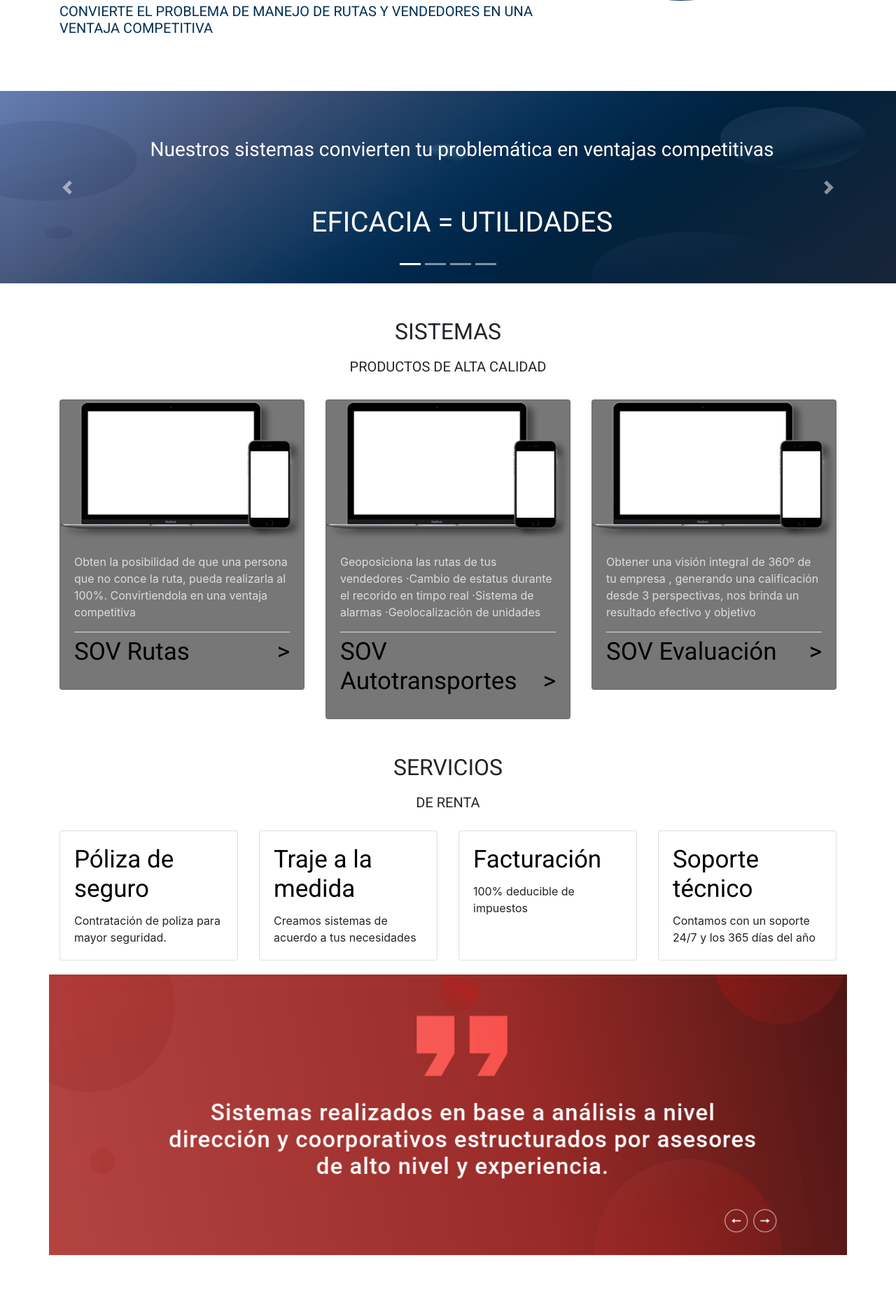
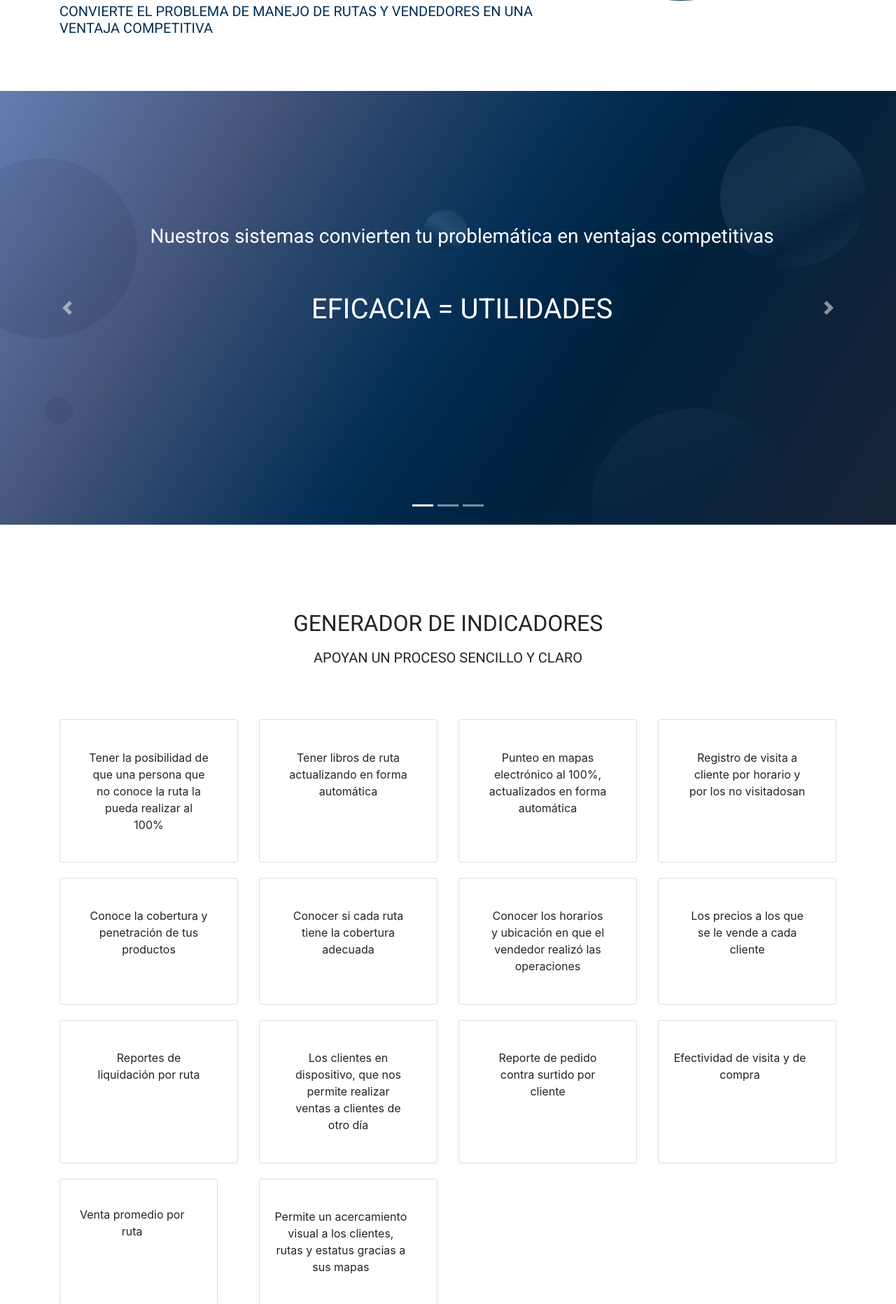
Before and after one commit to SergeantMini/susa2.0, a PHP site: page /sovrutas.php in a window 1280 px wide. Shown: the part 509-2373 px from the top of the page at 70% size. Run offline with PHP 8.4, Linux system fonts and the light colour scheme.

Commit message:
update sovrutas

```diff
--- a/workspace/sovrutas.php
+++ b/workspace/sovrutas.php
@@ -90,13 +90,12 @@
     <li data-target="#carouselExampleIndicators" data-slide-to="0" class="active"></li>
     <li data-target="#carouselExampleIndicators" data-slide-to="1"></li>
     <li data-target="#carouselExampleIndicators" data-slide-to="2"></li>
-    <li data-target="#carouselExampleIndicators" data-slide-to="3"></li>
   </ol>
   <div class="carousel-inner">
     <ul>
     <div class="carousel-item active">
-      <div class="anim1">
-        <div class="container" align="center" style="width:100%;">
+      <div class="anim1" style="height:620px;">
+        <div class="container" align="center" style="width:100%;padding-top:10%;padding-bottom:10%;">
             <div class="row" style="text-align:center;width:100%;">
               <h3 style="width:100%;font-family: 'Roboto', sans-serif;color:white;text-align:center;padding-top:6%;">Nuestros sistemas convierten tu problemática en ventajas competitivas
               </h3>
@@ -108,30 +107,53 @@
       </div>
     </div>
     <div class="carousel-item">
-       <div class="anim2">
+       <div class="anim2" style="height:620px;">
             <div class="container" align="center" style="width:100%;">
                 <div class="row" style="text-align:center;width:100%;">
-                  <h3 style="width:100%;font-family: 'Roboto', sans-serif;color:white;text-align:center;padding-top:6%;">Por un sistema generador de indicadores que apoyan un proceso sencillo y claro en la toma de decisiones comerciales y la eficiencia en el servicio a clientes
+                  <h3 style="width:100%;font-family: 'Roboto', sans-serif;color:white;text-align:center;padding-top:15%;">Por un sistema generador de indicadores que apoyan un proceso sencillo y claro en la toma de decisiones comerciales y la eficiencia en el servicio a clientes
                   </h3>
-                  <img src=""></img>
+                </div>
+                <div class="container" align="center" style="width:100%;text-align:center;padding-top:5%;padding-bottom:10%;">
+                <img align="center" src="icono_generador_parte3_slider2.png"></img>
                 </div>
             </div>
         </div>
     </div>
     <div class="carousel-item">
-       <div class="anim3">
-        <h1 style="color:white;padding-top:40px;padding-left:150px;font-weight:bold;font-size: 60px;">SOV Autotransporte</h1>
-        <p style="color:white;padding-top:40px;padding-left:150px;font-size: 22px;">Facilitamos el almacenamiento de información<br/> de forma fácil, rápida y segura. Encuentralas<br/> en el portal web o en la aplicación.</p>
-        <a href="sovrutas.php" style="padding-top:40px;padding-left:150px;"><img src="boton_parte2.png" alt="Flower"></a>
-        <br><br><br><br><br><br>
+       <div class="anim3" style="display:flex;">
+            <div class="container" align="center" style="width:100%;">
+                <div class="row" style="text-align:center;width:100%;">
+                  <h3 style="width:100%;font-family: 'Roboto', sans-serif;color:white;text-align:center;padding-top:6%;padding-bottom:5%;">Las principales desviaciones comerciales en cualquier operación están contempladas en el Sistema SOV
+                  </h3>
+                </div>
+                <div class="row" style="text-algin:center;width:90%;" align="center">
+                <div class="container">
+                      <div class="row" style="padding-bottom:10%;">
+                        <div class="col-sm" style="display:flex;">
+                          <div class="card tarjeta" style="background:transparent;border-color:white;">
+                            <div class="card-body">
+                              <p class="card-text textoTarjeta" style="padding-top:25%;padding-bottom:25%;font-size:25px;font-family: 'Roboto', sans-serif;">LA POSIBILIDAD DE QUE UNA PERSONA QUE NO CONOCE LAS RUTAS LAS REALICE</p>
                             </div>
                           </div>
-    <div class="carousel-item">
-      <div class="anim4">
-        <h1 style="color:white;padding-top:40px;padding-left:150px;font-weight:bold;font-size: 60px;">SOV Rutas</h1>
-        <p style="color:white;padding-top:40px;padding-left:150px;font-size: 22px;">Obtén el control de tus rutas y de tus <br/>vendedores al alcance de tu mano. Por un <br/>sistema generador de indicadores que <br/>facilitaran las ventas de tu empresa.</p>
-        <a href="sovrutas.php" style="padding-top:40px;padding-left:150px;"><img src="boton_parte2.png" alt="Flower"></a>
-        <br><br><br><br><br><br>
+                        </div>
+                        <div class="col-sm" style="display:flex;">
+                          <div class="card tarjeta" style="background:transparent;border-color:white;">
+                            <div class="card-body">
+                              <p class="card-text textoTarjeta" style="padding-top:25%;padding-bottom:25%;font-size:25px;font-family: 'Roboto', sans-serif;">LOS PRECIOS A LOS QUE SE LE VENDE A CADA CLIENTE</p>
+                            </div>
+                          </div>
+                        </div>
+                        <div class="col-sm" style="display:flex;">
+                          <div class="card tarjeta" style="background:transparent;border-color:white;">
+                            <div class="card-body">
+                              <p class="card-text textoTarjeta" style="padding-top:25%;padding-bottom:25%;font-size:25px;font-family: 'Roboto', sans-serif;">CONOCE SI CADA RUTA TIENE LA COBERTURA ADECUADA</p>
+                            </div>
+                          </div>
+                        </div>
+                      </div>
+                    </div>
+                </div>
+            </div>
       </div>
     </div>
     </ul>
@@ -146,105 +168,126 @@
   </a>
 </div>
 
+<br><br><br>
 
 <div class="container">
   <div class="row">
     <div class="col-sm">
-      <h2 class="titulo">SISTEMAS</h2>
+      <h2 class="titulo">GENERADOR DE INDICADORES</h2>
     </div>
   </div>
   <div class="row">
     <div class="col-sm">
-      <h5 class="subtitulo">PRODUCTOS DE ALTA CALIDAD</h5>
+      <h5 class="subtitulo">APOYAN UN PROCESO SENCILLO Y CLARO</h5>
     </div>
   </div>
 </div>
 
+<br><br>
 
 <div class="container">
   <div class="row">
-    <div class="col-sm">
-      <div class="card tarjeta">
-  <img src="aparatos_parte3.png" class="card-img-top" alt="...">
+    <div class="col-sm-12 col-md-6 col-lg-3" style="display:flex;">
+      <div class="card">
   <div class="card-body">
-    <p class="card-text textoTarjeta">Obten la posibilidad de que una persona que no conce la ruta, pueda realizarla al 100%. Convirtiendola en una ventaja competitiva</p>
-    <h5 class="card-title tituloTarjeta"><span>SOV Rutas</span><span style="float: right;">></span></h5>
+    <p class="card-text" style="padding-top:10%;padding-bottom:10%;padding-left:10%;padding-right:10%;text-align:center;">Tener la posibilidad de que una persona que no conoce la ruta la pueda realizar al 100%</p>
   </div>
 </div>
     </div>
-    <div class="col-sm">
-      <div class="card tarjeta">
-  <img src="aparatos_parte3.png" class="card-img-top" alt="...">
+    <div class="col-sm-12 col-md-6 col-lg-3" style="display:flex;">
+      <div class="card">
   <div class="card-body">
-    <p class="card-text textoTarjeta">Geoposiciona las rutas de tus
-vendedores
-·Cambio de estatus durante el
-recorido en timpo real
-·Sistema de alarmas
-·Geolocalización de unidades</p>
-    <h5 class="card-title tituloTarjeta"><span>SOV Autotransportes</span><span style="float: right;">></span></h5>
+    <p class="card-text" style="padding-top:10%;padding-bottom:10%;padding-left:10%;padding-right:10%;text-align:center;">Tener libros de ruta actualizando en forma automática</p>
   </div>
 </div>
     </div>
-    <div class="col-sm">
-      <div class="card tarjeta">
-  <img src="aparatos_parte3.png" class="card-img-top" alt="...">
+    <div style="display: flex;" class="col-sm-12 col-md-6 col-lg-3" style="display:flex;">
+      <div style="display: flex;" class="card">
   <div class="card-body">
-    <p class="card-text textoTarjeta">Obtener una visión integral de 360º de tu empresa , generando una calificación desde 3 perspectivas, nos brinda un resultado efectivo y objetivo</p>
-    <h5 class="card-title tituloTarjeta"><span>SOV Evaluación</span><span style="float: right;">></span></h5>
+    <p class="card-text" style="padding-top:10%;padding-bottom:10%;padding-left:10%;padding-right:10%;text-align:center;">Punteo en mapas electrónico al 100%, actualizados en forma automática</p>
+  </div>
+</div>
+    </div>
+    <div class="col-sm-12 col-md-6 col-lg-3" style="display:flex;">
+      <div style="display: flex;" class="card">
+  <div class="card-body">
+    <p class="card-text" style="padding-top:10%;padding-bottom:10%;padding-left:10%;padding-right:10%;text-align:center;">Registro de visita a cliente por horario y por los no visitadosan</p>
   </div>
 </div>
     </div>
   </div>
-</div>
-
-
-<div class="container">
-  <div class="row">
-    <div class="col-sm">
-      <h2 class="titulo">SERVICIOS</h2>
-    </div>
-  </div>
-  <div class="row">
-    <div class="col-sm">
-      <h5 class="subtitulo">DE RENTA</h5>
+  <div class="row" style="padding-top:2%;">
+    <div class="col-sm-12 col-md-6 col-lg-3" style="display:flex;">
+      <div style="display: flex;" class="card">
+        <div class="card-body">
+            <p class="card-text" style="padding-top:10%;padding-bottom:10%;padding-left:10%;padding-right:10%;text-align:center;">Conoce la cobertura y penetración de tus productos</p>
         </div>
       </div>
     </div>
-
-
-
-<div class="container">
-  <div class="row">
-    <div class="col-sm-12 col-md-6 col-lg-3">
-      <div class="card">
+    <div class="col-sm-12 col-md-6 col-lg-3" style="display:flex;">
+      <div style="display: flex;" class="card">
         <div class="card-body">
-    <h5 class="card-title">Póliza de seguro</h5>
-    <p class="card-text">Contratación de poliza para mayor seguridad.</p>
+            <p class="card-text" style="padding-top:10%;padding-bottom:10%;padding-left:10%;padding-right:10%;text-align:center;">Conocer si cada ruta tiene la cobertura adecuada</p>
         </div>
       </div>
     </div>
-    <div class="col-sm-12 col-md-6 col-lg-3">
-      <div class="card">
+    <div class="col-sm-12 col-md-6 col-lg-3" style="display:flex;">
+      <div style="display: flex;" class="card">
         <div class="card-body">
-    <h5 class="card-title">Traje a la medida</h5>
-    <p class="card-text">Creamos sistemas de acuerdo a tus necesidades</p>
+            <p class="card-text" style="padding-top:10%;padding-bottom:10%;padding-left:10%;padding-right:10%;text-align:center;">Conocer los horarios y ubicación en que el vendedor realizó las operaciones</p>
         </div>
       </div>
     </div>
-    <div style="display: flex;" class="col-sm-12 col-md-6 col-lg-3">
+    <div class="col-sm-12 col-md-6 col-lg-3" style="display:flex;">
       <div style="display: flex;" class="card">
         <div class="card-body">
-    <h5 class="card-title">Facturación</h5>
-    <p class="card-text">100% deducible de impuestos</p>
+            <p class="card-text" style="padding-top:10%;padding-bottom:10%;padding-left:10%;padding-right:10%;text-align:center;">Los precios a los que se le vende a cada cliente</p>
         </div>
       </div>
     </div>
-    <div class="col-sm-12 col-md-6 col-lg-3">
+  </div>
+  <div class="row" style="padding-top:2%;">
+    <div class="col-sm-12 col-md-6 col-lg-3" style="display:flex;">
       <div style="display: flex;" class="card">
         <div class="card-body">
-    <h5 class="card-title">Soporte técnico</h5>
-    <p class="card-text">Contamos con un soporte 24/7 y los 365 días del año</p>
+            <p class="card-text" style="padding-top:10%;padding-bottom:10%;padding-left:10%;padding-right:10%;text-align:center;">Reportes de liquidación por ruta</p>
+        </div>
+      </div>
+    </div>
+    <div class="col-sm-12 col-md-6 col-lg-3" style="display:flex;">
+      <div style="display: flex;" class="card">
+        <div class="card-body">
+            <p class="card-text" style="padding-top:10%;padding-bottom:10%;padding-left:10%;padding-right:10%;text-align:center;">Los clientes en dispositivo, que nos permite realizar ventas a clientes de otro día</p>
+        </div>
+      </div>
+    </div>
+    <div class="col-sm-12 col-md-6 col-lg-3" style="display:flex;">
+      <div style="display: flex;" class="card">
+        <div class="card-body">
+            <p class="card-text" style="padding-top:10%;padding-bottom:10%;padding-left:10%;padding-right:10%;text-align:center;">Reporte de pedido contra surtido por cliente</p>
+        </div>
+      </div>
+    </div>
+    <div class="col-sm-12 col-md-6 col-lg-3" style="display:flex;">
+      <div style="display: flex;" class="card">
+        <div class="card-body">
+            <p class="card-text" style="padding-top:10%;padding-bottom:10%;padding-left:10;padding-right:10%;text-align:center;">Efectividad de visita y de compra</p>
+        </div>
+      </div>
+    </div>
+  </div>
+  <div class="row" style="padding-top:2%;">
+    <div class="col-sm-12 col-md-6 col-lg-3" style="display:flex;">
+      <div style="display: flex;" class="card">
+        <div class="card-body">
+            <p class="card-text" style="padding-top:10%;padding-bottom:10%;padding-left:10;padding-right:10%;text-align:center;">Venta promedio por ruta</p>
+        </div>
+      </div>
+    </div>
+    <div class="col-sm-12 col-md-6 col-lg-3" style="display:flex;">
+      <div style="display: flex;" class="card">
+        <div class="card-body">
+            <p class="card-text" style="padding-top:10%;padding-bottom:10%;padding-left:10;padding-right:10%;text-align:center;">Permite un acercamiento visual a los clientes, rutas y estatus gracias a sus mapas</p>
         </div>
       </div>
     </div>
```
Lines whose indentation alone changed are shown as unchanged.
